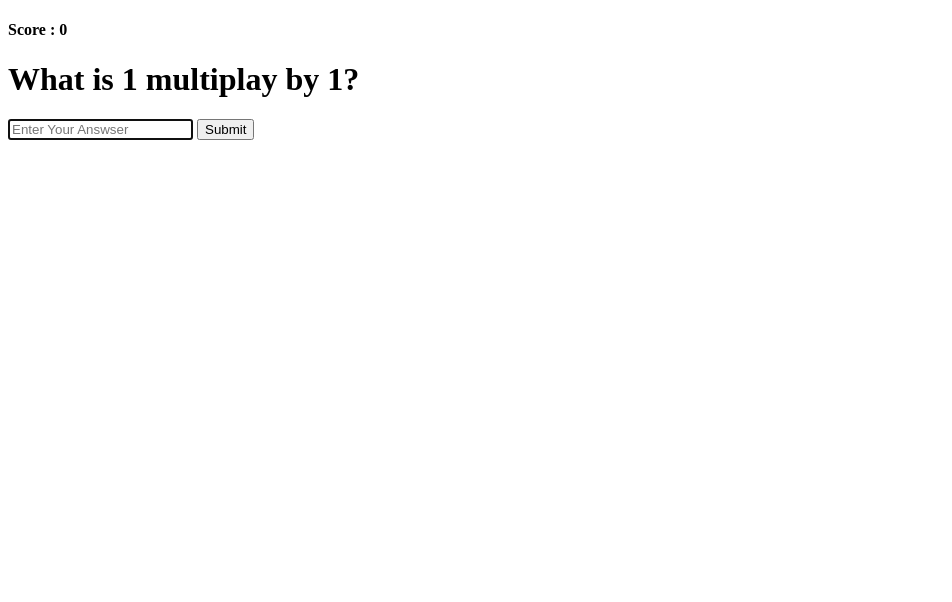
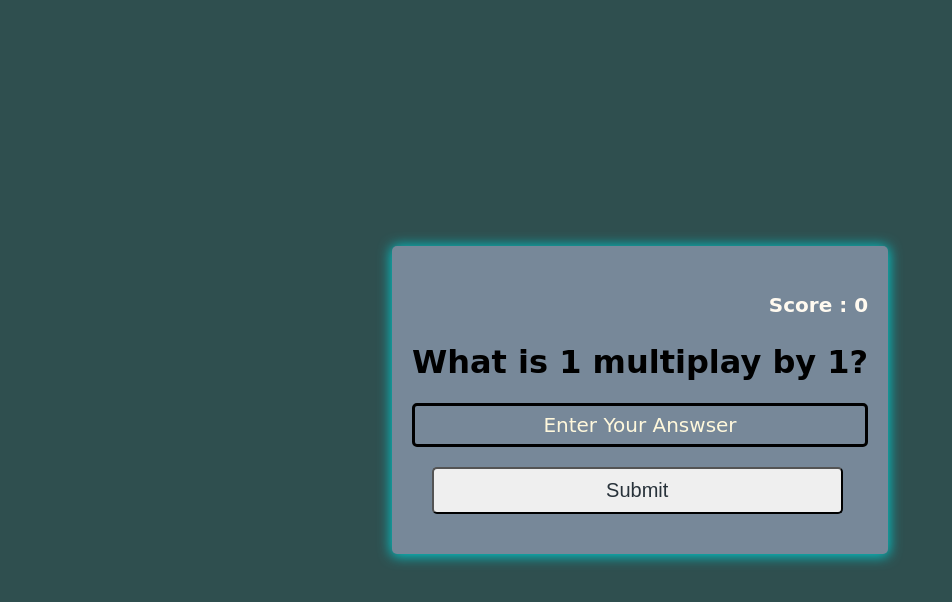
Before and after one commit to chayan999/Multiplication-Quiz-App, a plain HTML site: page index.html in a window 1280 px wide. Shown: the whole page, without its empty margins (0-952 px from the left). Drawn offline with Linux system fonts and the light colour scheme.

Commit message:
push css

```diff
--- a/index.html
+++ b/index.html
@@ -5,6 +5,7 @@
     <meta charset="UTF-8">
     <meta http-equiv="X-UA-Compatible" content="IE=edge">
     <meta name="viewport" content="width=device-width, initial-scale=1.0">
+    <link rel="stylesheet" href="style.css">
     <title>Multiplication-App</title>
 </head>
 
--- a/style.css
+++ b/style.css
@@ -0,0 +1,56 @@
+body {
+    margin: 0;
+    display: flex;
+    justify-content: center;
+    height: 100vh;
+    align-items: center;
+
+    font-family: cursive;
+    text-align: center;
+    background-color: darkslategray;
+}
+
+.form {
+    background-color: lightslategray;
+    padding: 20px;
+    box-shadow: 0px 1px 13px 1px darkturquoise;
+    border-radius: 5px;
+}
+
+.form input {
+    background-color: lightslategray;
+    font-family: cursive;
+    border: solid;
+    border-radius: 5px;
+    outline: none;
+}
+
+.input {
+    display: block;
+    width: 100%;
+    box-sizing: border-box;
+    padding: 7px;
+    text-align: center;
+    font-size: 20px;
+}
+
+.input::placeholder {
+    color: cornsilk;
+}
+
+.btn {
+    display: block;
+    width: 90%;
+    margin: 20px;
+    padding: 10px;
+    font-size: 20px;
+    color: rgb(40, 50, 58);
+    border-radius: 5px;
+    cursor: pointer;
+}
+
+.score {
+    text-align: right;
+    color: floralwhite;
+    font-size: 20px;
+}
```
